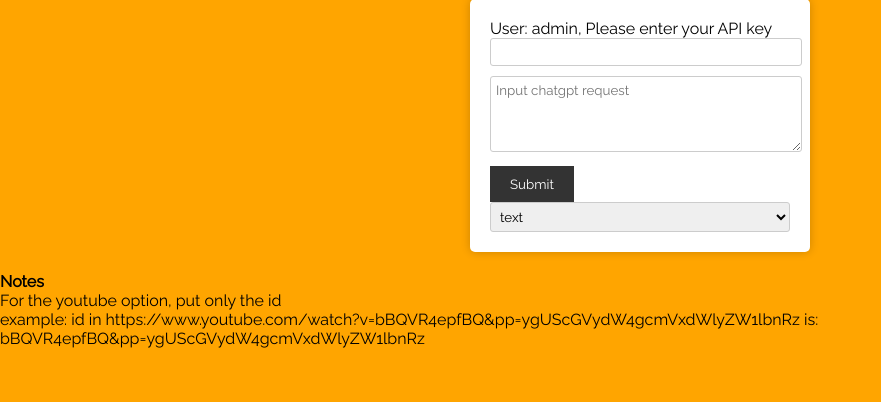
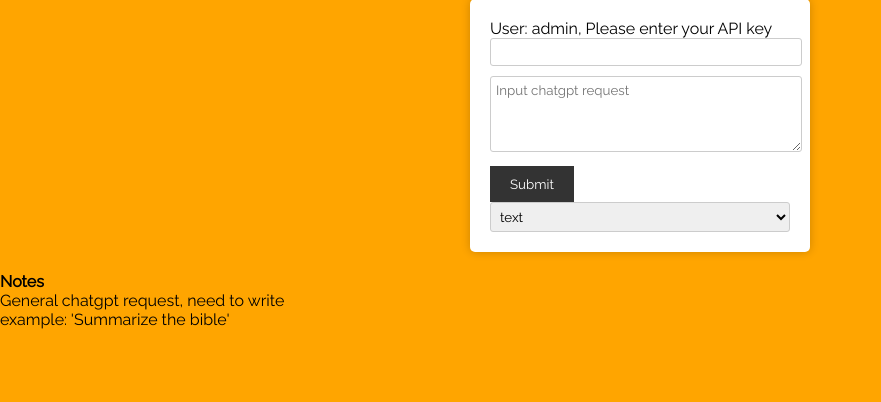
Before and after one commit to ethan-btst/cmpt276, a Flask app: page /chat in a window 1280 px wide. Shown: the part 154-556 px from the top of the page, without its empty margins (0-881 px from the left). Run offline with Flask 3, Linux system fonts and the light colour scheme; the visitor is signed in with stand-in values (Sample User, id 1).

Commit message:
Fixed javascript and css file pathing

```diff
--- a/static/js/chat.js
+++ b/static/js/chat.js
@@ -5,8 +5,9 @@
 // <select name="type" id="request_type">
 //                <option value="text">text</option>
 //                <option value="youtube"...
-var usage_notes ={
-    "text" : "General chatgpt request, need to write 'Summarize the bible' in full",
+const usage_notes ={
+    "text" : "General chatgpt request, need to write<br>"+
+             "example: 'Summarize the bible'",
 
     "youtube" : "Use only the the youtube id <br> " +
                 "example: \"www.youtube.com/watch?v=bBQVR4epfBQ&pp=ygUScGVydW4gcmVxdWlyZW1lbnRz\" <br> " +
--- a/templates/loginscript.js
+++ b/static/js/loginscript.js
@@ -3,7 +3,6 @@ const username = document.getElementById('username');
 const password = document.getElementById('password');
 
 loginButton.addEventListener('click', (event) => {
-  event.preventDefault();
   if (username.value.trim() == ''){
     error(username)
   }
@@ -19,6 +18,7 @@ loginButton.addEventListener('click', (event) => {
 /*indicators*/
 function error(element){
   element.style.border = '3px red solid';
+  preventDefault();
 }
 function pass(element){
   element.style.border = '3px green solid';
--- a/templates/admin.html
+++ b/templates/admin.html
@@ -2,7 +2,7 @@
 <html>
 <head>
     <title>Admin Dashboard</title>
-    <link rel="stylesheet" href="/static/css/admin.css">
+    <link rel="stylesheet" href="../static/css/admin.css">
     <script src="https://cdnjs.cloudflare.com/ajax/libs/Chart.js/2.9.4/Chart.js"></script>
 </head>
 <body>
@@ -19,7 +19,7 @@
         <div class = "trafficCol">
             Visits Last 7 Days
             <canvas id="myChart" style="width:100%;max-width:600px"></canvas>
-            <script src="/static/js/chart.js"></script>
+            <script src="../static/js/chart.js"></script>
         </div>
     </div>
     <div>
--- a/templates/chat.html
+++ b/templates/chat.html
@@ -3,11 +3,11 @@
 <head>
     <meta charset="UTF-8">
     <meta name="viewport" content="width=device-width, initial-scale=1.0">
-    <title>CMPT 276 </title>
+    <title>CMPT 276</title>
 
 
 
-    <link rel="stylesheet" href="style.css">
+    <link rel="stylesheet" href="../static/css/style.css">
 
 
 
@@ -93,7 +93,7 @@
         <textarea rows="4" cols="50" name="chatbox" placeholder="Input chatgpt request"></textarea>
         <p>
             <input type="submit" value="Submit" >
-            <select name="type">
+            <select name="type" id="request_type">
                 <option value="text">text</option>
                 <option value="youtube">youtube</option>
                 <option value="article">article</option>
@@ -102,10 +102,9 @@
     </form>
 
     <h4>Notes</h4>
-    <p>For the youtube option, put only the id <br>
-       example: id in https://www.youtube.com/watch?v=bBQVR4epfBQ&pp=ygUScGVydW4gcmVxdWlyZW1lbnRz is: <br>
-       bBQVR4epfBQ&pp=ygUScGVydW4gcmVxdWlyZW1lbnRz</p>
+    <p id="usage notes"></p>
 
+    <script src="../static/js/chat.js"></script>
     <script src="js/script.js"></script>
 </body>
 </html>
--- a/templates/login.html
+++ b/templates/login.html
@@ -16,7 +16,7 @@
         <br>
         <input type="submit" value="Login" id="loginButton">
     </form>
-    <script src="loginscript.js"> </script>
+    <script src="../static/js/loginscript.js"> </script>
 
     <!-- Optionally, you can include a link to the registration page -->
     <!-- <p>Don't have an account? <a href="/register">Register here</a></p> -->
```
Also changed, not shown: static/css/style.css (renamed from templates/style.css).
